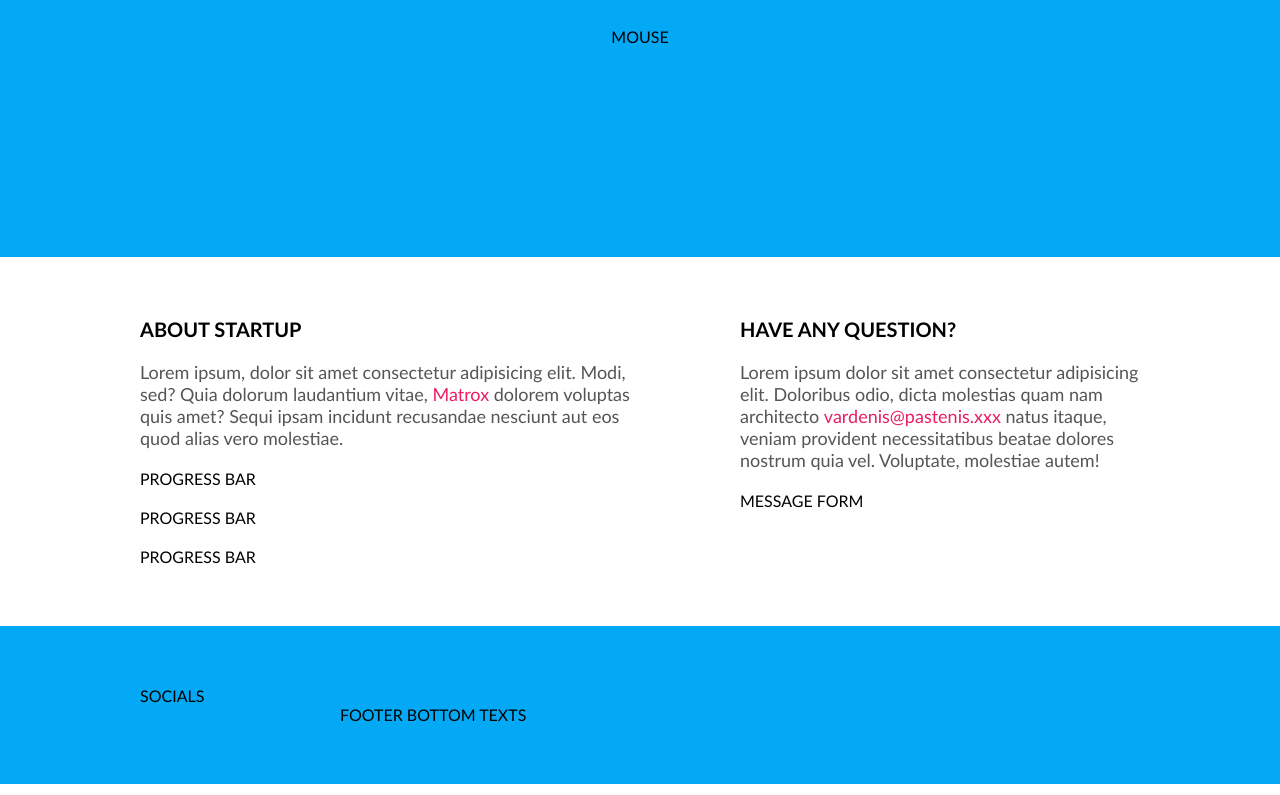
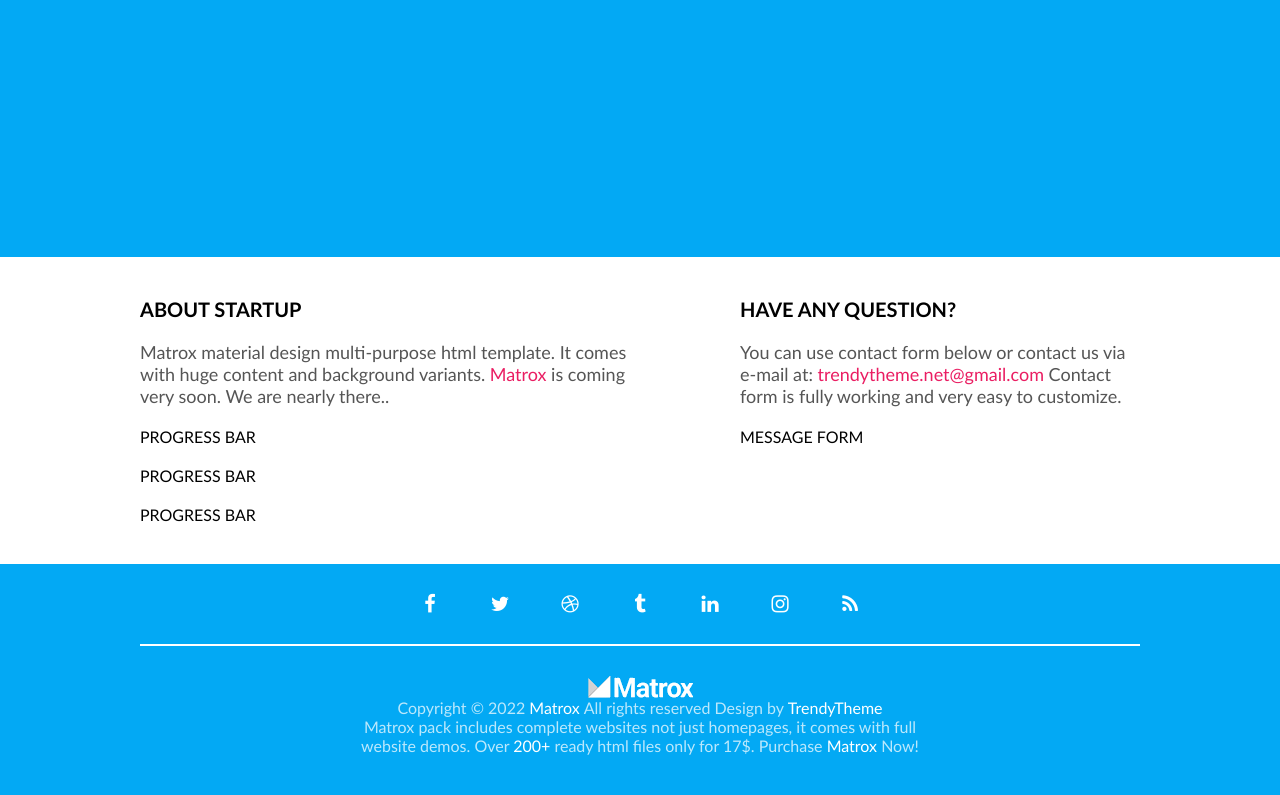
Before and after one commit to Kplukas/3-coming-soon, a website: page index.html in a window 1280 px wide. Shown: the part 543-1338 px from the top of the page. Drawn offline with Linux system fonts and the light colour scheme.

Commit message:
Fault fixes

```diff
--- a/css/base/layout.css
+++ b/css/base/layout.css
@@ -1,5 +1,6 @@
 body {
     display: inline-block;
+    width: 100%;
     margin: 0;
 }
 main {
@@ -9,19 +10,18 @@ main {
 .container {
     float: left;
     width: 100%;
-    padding-top: 60px;
-    padding-bottom: 60px;
+    padding: 40px 0;
 }
 
 .row {
     float: left;
     width: 1000px;
-    margin-left: calc(50% - 500px);
+    margin: 0 calc(50% - 500px);
 }
 .row-short {
     float: left;
     width: 600px;
-    margin-left: calc(50% - 300px);
+    margin: 0 calc(50% - 300px);
 }
 
 .main-content {
@@ -42,14 +42,14 @@ main {
 @media (max-width: 1100px) {
     .row {
         width: 800px;
-        margin-left: calc(50% - 400px);
+        margin: 0 calc(50% - 400px);
     }
 }
 
 @media (max-width: 900px) {
     .row {
         width: 600px;
-        margin-left: calc(50% - 300px);
+        margin: 0 calc(50% - 300px);
     }
     .main-content {
         flex-direction: column;
@@ -65,7 +65,7 @@ main {
     .row,
     .row-short {
         width: 400px;
-        margin-left: calc(50% - 200px);
+        margin: 0 calc(50% - 200px);
     }
 }
 
@@ -77,6 +77,6 @@ main {
     .row,
     .row-short {
         width: 100%;
-        margin-left: 0;
+        margin: 0;
     }
 }
--- /dev/null
+++ b/css/components/socials.css
@@ -0,0 +1,25 @@
+.socials {
+    display: flex;
+    padding-top: 10px;
+    padding-bottom: 10px;
+    margin-bottom: 30px;
+    gap: 10px;
+    flex-wrap: wrap;
+    justify-content: center;
+    border-bottom: 2px solid #fff;
+}
+.socials > .icon {
+    width: 60px;
+    height: 60px;
+    font-size: 20px;
+    line-height: 60px;
+    text-align: center;
+    color: #fff;
+    text-decoration: none;
+    border-radius: 50%;
+    transition: all 0.5s;
+}
+.socials > .icon:hover {
+    background-color: #fff;
+    color: var(--primary-color);
+}
--- a/css/pages/home.css
+++ b/css/pages/home.css
@@ -20,8 +20,7 @@
     color: #555;
 }
 .clock {
-    margin-top: 30px;
-    margin-bottom: 30px;
+    margin: 30px 0;
 }
 
 .left-column,
@@ -45,3 +44,16 @@
 .section-description > a:hover {
     text-decoration: underline;
 }
+
+footer.container {
+    padding-top: 0;
+    text-align: center;
+    color: #fffb;
+}
+footer a {
+    color: #fff;
+    text-decoration: none;
+}
+footer a:hover {
+    text-decoration: underline;
+}
--- a/index.html
+++ b/index.html
@@ -17,6 +17,7 @@
     <link rel="stylesheet" href="./css/components/form.css">
     <link rel="stylesheet" href="./css/components/mouse.css">
     <link rel="stylesheet" href="./css/components/progress-bar.css">
+    <link rel="stylesheet" href="./css/components/socials.css">
     <!-- custom style -->
     <link rel="stylesheet" href="./css/pages/home.css">
 </head>
@@ -27,7 +28,7 @@
             <div class="row-short">
                 <img class="logo" src="./img/logo.png" alt="Logo">
                 <h1 class="main-title">Coming soon</h1>
-                <p class="main-description">Lorem ipsum dolor sit amet consectetur adipisicing elit. Facere vero exercitationem aperiam distinctio accusamus, dolores et porro. Quia iusto, modi voluptate magni praesentium perspiciatis fuga illum blanditiis repellat quo optio.</p>
+                <p class="main-description">An awesome new company for web resources is coming very soon. Enter your email to request an early invitation!</p>
                 <div class="clock">
                     CLOCK
                 </div>
@@ -43,7 +44,7 @@
             <div class="row main-content">
                 <div class="left-column">
                     <h2 class="section-title">About startup</h2>
-                    <p class="section-description">Lorem ipsum, dolor sit amet consectetur adipisicing elit. Modi, sed? Quia dolorum laudantium vitae, <a href="#">Matrox</a> dolorem voluptas quis amet? Sequi ipsam incidunt recusandae nesciunt aut eos quod alias vero molestiae.</p>
+                    <p class="section-description">Matrox material design multi-purpose html template. It comes with huge content and background variants. <a href="#">Matrox</a> is coming very soon. We are nearly there..</p>
                     <div>
                         PROGRESS BAR
                     </div>
@@ -56,7 +57,7 @@
                 </div>
                 <div class="right-column">
                     <h2 class="section-title">Have any question?</h2>
-                    <p class="section-description">Lorem ipsum dolor sit amet consectetur adipisicing elit. Doloribus odio, dicta molestias quam nam architecto <a href="mailto:vardenis@pastenis.xxx">vardenis@pastenis.xxx</a> natus itaque, veniam provident necessitatibus beatae dolores nostrum quia vel. Voluptate, molestiae autem!</p>
+                    <p class="section-description">You can use contact form below or contact us via e-mail at: <a href="mailto:trendytheme.net@gmail.com">trendytheme.net@gmail.com</a> Contact form is fully working and very easy to customize.</p>
                     <form>
                         MESSAGE FORM
                     </form>
@@ -65,9 +66,23 @@
         </section>
     </main>
     <footer class="container bg-primary">
-        <div class="row">SOCIALS</div>
+        <div class="row socials">
+            <a href="#" class="icon fa fa-facebook"></a>
+            <a href="#" class="icon fa fa-twitter"></a>
+            <a href="#" class="icon fa fa-dribbble"></a>
+            <a href="#" class="icon fa fa-tumblr"></a>
+            <a href="#" class="icon fa fa-linkedin"></a>
+            <a href="#" class="icon fa fa-instagram"></a>
+            <a href="#" class="icon fa fa-rss"></a>
+        </div>
         <div class="row-short">
-            FOOTER BOTTOM TEXTS
+            <img src="./img/logo-white.png" alt="Logo">
+            <div class="bottom-trio">
+                <span>Copyright &copy; 2022 <a href="#">Matrox</a></span>
+                <span>All rights reserved</span>
+                <span>Design by <a href="#" target="_blank">TrendyTheme</a></span>
+            </div>
+            <p>Matrox pack includes complete websites not just homepages, it comes with full website demos. Over <a href="#">200+</a> ready html files only for 17$. Purchase <a href="#">Matrox</a> Now!</p>
         </div>
     </footer>
 </body>
```
Also changed, not shown: img/logo-white.png (added).
